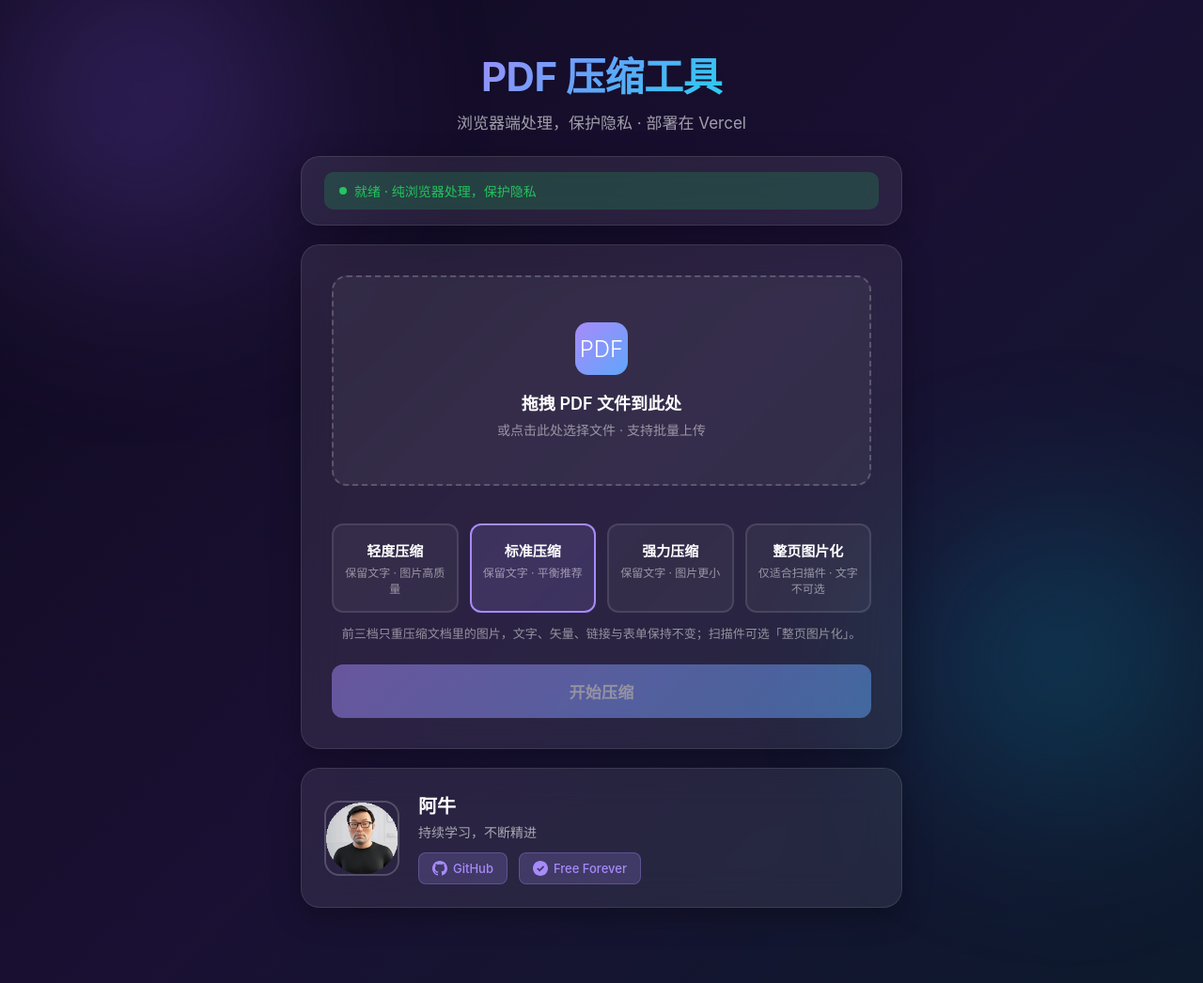
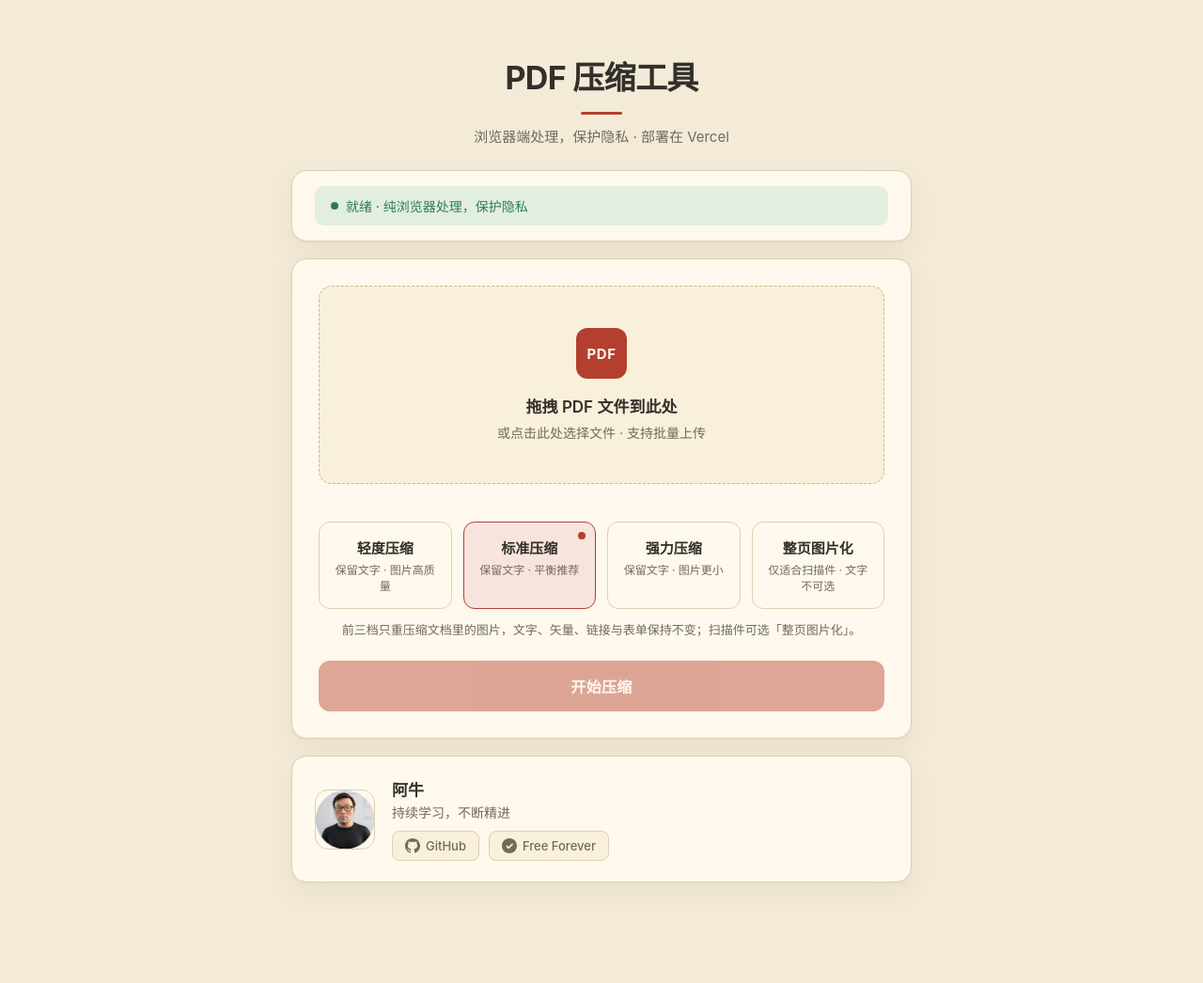
Before and after one commit to bobbyreader/pdf-compressor, a website: page index.html in a window 1280 px wide. Shown: the whole page at 94% size. After the commit the page ends 1013 px from the top, so only its background shows below. Drawn offline with Linux system fonts and the light colour scheme.

Commit message:
界面改版：暖纸质感浅色系 + 砖红强调，去除渐变光斑与毛玻璃；适配深色模式

```diff
--- a/app.js
+++ b/app.js
@@ -618,7 +618,7 @@ function showResults(results) {
                             </div>
                             ${
                                 r.message
-                                    ? `<div class="result-item-detail" style="color: #7dd3fc">${escapeHtml(r.message)}</div>`
+                                    ? `<div class="result-item-detail" style="color: #d97706">${escapeHtml(r.message)}</div>`
                                     : ""
                             }
                         </div>
--- a/index.html
+++ b/index.html
@@ -5,89 +5,102 @@
     <meta name="viewport" content="width=device-width, initial-scale=1.0">
     <title>PDF 压缩工具</title>
     <style>
+        :root {
+            --bg: #f3ead8;
+            --panel: #fef9ec;
+            --panel-2: #f8f0db;
+            --ink: #33302a;
+            --ink-2: #71695a;
+            --line: #ddd0b4;
+            --line-strong: #c9b78f;
+            --accent: #b3402f;
+            --accent-strong: #97331f;
+            --accent-soft: #f7e4dc;
+            --ok: #2e7d4f;
+            --ok-soft: #e2eee0;
+            --warn: #96690a;
+            --warn-soft: #f6ead0;
+            --err: #b3261e;
+            --err-soft: #f8e2de;
+            --shadow: 0 1px 2px rgba(101, 80, 40, 0.05), 0 10px 30px rgba(101, 80, 40, 0.07);
+        }
+
+        @media (prefers-color-scheme: dark) {
+            :root {
+                --bg: #211c16;
+                --panel: #2b251d;
+                --panel-2: #262019;
+                --ink: #ece4d3;
+                --ink-2: #b3a78d;
+                --line: #483d2e;
+                --line-strong: #5f5138;
+                --accent: #e07856;
+                --accent-strong: #eda183;
+                --accent-soft: #3e2a21;
+                --ok: #7fb98a;
+                --ok-soft: #26352a;
+                --warn: #d9a441;
+                --warn-soft: #3a3120;
+                --err: #e88a80;
+                --err-soft: #3d2724;
+                --shadow: 0 1px 2px rgba(0, 0, 0, 0.3), 0 10px 30px rgba(0, 0, 0, 0.35);
+            }
+        }
+
         * { margin: 0; padding: 0; box-sizing: border-box; }
 
         body {
-            font-family: -apple-system, BlinkMacSystemFont, 'SF Pro Display', 'Helvetica Neue', 'PingFang SC', sans-serif;
-            background: linear-gradient(135deg, #0f0a1e 0%, #1a1033 50%, #0d1a2d 100%);
+            font-family: -apple-system, BlinkMacSystemFont, 'SF Pro Display', 'Helvetica Neue', 'PingFang SC', 'Microsoft YaHei', sans-serif;
+            background: var(--bg);
             min-height: 100vh;
             display: flex;
             flex-direction: column;
             align-items: center;
-            color: #ffffff;
-            position: relative;
-            overflow-x: hidden;
-        }
-
-        /* 背景光斑效果 */
-        body::before,
-        body::after {
-            content: '';
-            position: fixed;
-            border-radius: 50%;
-            filter: blur(100px);
-            opacity: 0.4;
-            pointer-events: none;
-            z-index: 0;
-        }
-
-        body::before {
-            width: 500px;
-            height: 500px;
-            background: radial-gradient(circle, #8b5cf6 0%, transparent 70%);
-            top: -150px;
-            left: -100px;
-        }
-
-        body::after {
-            width: 400px;
-            height: 400px;
-            background: radial-gradient(circle, #06b6d4 0%, transparent 70%);
-            bottom: -100px;
-            right: -50px;
+            color: var(--ink);
+            -webkit-font-smoothing: antialiased;
         }
 
         .header {
             text-align: center;
-            padding: 48px 20px 24px;
-            position: relative;
-            z-index: 1;
+            padding: 56px 20px 26px;
         }
 
         .header h1 {
-            font-size: 42px;
-            font-weight: 700;
-            letter-spacing: -0.5px;
-            background: linear-gradient(135deg, #a78bfa, #60a5fa, #22d3ee);
-            -webkit-background-clip: text;
-            -webkit-text-fill-color: transparent;
-            background-clip: text;
+            font-size: 34px;
+            font-weight: 650;
+            letter-spacing: -0.02em;
+            color: var(--ink);
+        }
+
+        .header h1::after {
+            content: '';
+            display: block;
+            width: 44px;
+            height: 3px;
+            border-radius: 2px;
+            background: var(--accent);
+            margin: 14px auto 0;
         }
 
         .header p {
-            font-size: 17px;
-            color: rgba(255, 255, 255, 0.6);
-            margin-top: 8px;
-            font-weight: 400;
+            font-size: 15px;
+            color: var(--ink-2);
+            margin-top: 12px;
         }
 
         .container {
             width: 100%;
-            max-width: 680px;
-            padding: 0 20px 60px;
-            position: relative;
-            z-index: 1;
+            max-width: 700px;
+            padding: 0 20px 56px;
         }
 
         .card {
-            background: rgba(255, 255, 255, 0.08);
-            backdrop-filter: blur(20px);
-            -webkit-backdrop-filter: blur(20px);
-            border-radius: 20px;
-            border: 1px solid rgba(255, 255, 255, 0.1);
-            box-shadow: 0 8px 32px rgba(0, 0, 0, 0.3);
-            padding: 32px;
-            margin-bottom: 20px;
+            background: var(--panel);
+            border: 1px solid var(--line);
+            border-radius: 16px;
+            box-shadow: var(--shadow);
+            padding: 28px;
+            margin-bottom: 18px;
         }
 
         /* 状态栏 */
@@ -97,23 +110,27 @@
             gap: 8px;
             padding: 10px 16px;
             border-radius: 10px;
+            border: 1px solid var(--line);
+            background: var(--panel-2);
+            color: var(--ink-2);
             font-size: 14px;
             font-weight: 500;
             transition: all 0.3s;
         }
 
-        .status-bar.loading { background: rgba(255, 179, 0, 0.2); color: #ffb300; }
-        .status-bar.ok { background: rgba(34, 197, 94, 0.2); color: #22c55e; }
-        .status-bar.error { background: rgba(239, 68, 68, 0.2); color: #ef4444; }
+        .status-bar.loading { background: var(--warn-soft); color: var(--warn); border-color: transparent; }
+        .status-bar.ok { background: var(--ok-soft); color: var(--ok); border-color: transparent; }
+        .status-bar.error { background: var(--err-soft); color: var(--err); border-color: transparent; }
 
         .status-dot {
             width: 8px; height: 8px; border-radius: 50%;
             flex-shrink: 0;
+            background: var(--ink-2);
         }
 
-        .status-bar.loading .status-dot { background: #ffb300; animation: pulse 1.2s infinite; }
-        .status-bar.ok .status-dot { background: #22c55e; }
-        .status-bar.error .status-dot { background: #ef4444; }
+        .status-bar.loading .status-dot { background: var(--warn); animation: pulse 1.2s infinite; }
+        .status-bar.ok .status-dot { background: var(--ok); }
+        .status-bar.error .status-dot { background: var(--err); }
 
         @keyframes pulse {
             0%, 100% { opacity: 1; }
@@ -122,37 +139,38 @@
 
         /* 拖拽上传区 */
         .dropzone {
-            border: 2px dashed rgba(255, 255, 255, 0.2);
-            border-radius: 16px;
-            padding: 48px 24px;
+            border: 1.5px dashed var(--line-strong);
+            border-radius: 14px;
+            padding: 44px 24px;
             text-align: center;
             cursor: pointer;
-            transition: all 0.3s ease;
-            background: rgba(255, 255, 255, 0.05);
+            transition: border-color 0.25s ease, background 0.25s ease;
+            background: var(--panel-2);
         }
 
         .dropzone:hover, .dropzone.dragover {
-            border-color: #a78bfa;
-            background: rgba(167, 139, 250, 0.1);
+            border-color: var(--accent);
+            background: var(--accent-soft);
         }
 
         .dropzone-icon {
-            width: 56px; height: 56px;
+            width: 54px; height: 54px;
             margin: 0 auto 16px;
-            background: linear-gradient(135deg, #a78bfa, #60a5fa);
-            border-radius: 14px;
+            background: var(--accent);
+            border-radius: 12px;
             display: flex; align-items: center; justify-content: center;
-            color: #fff;
-            font-size: 24px;
-            font-weight: 300;
+            color: #fff7ea;
+            font-size: 15px;
+            font-weight: 700;
+            letter-spacing: 0.04em;
         }
 
         .dropzone h3 {
-            font-size: 18px; font-weight: 600; color: #ffffff;
+            font-size: 17px; font-weight: 600; color: var(--ink);
         }
 
         .dropzone p {
-            font-size: 14px; color: rgba(255, 255, 255, 0.5); margin-top: 6px;
+            font-size: 14px; color: var(--ink-2); margin-top: 6px;
         }
 
         .dropzone input { display: none; }
@@ -171,17 +189,17 @@
             gap: 12px;
             padding: 12px 16px;
             border-radius: 12px;
-            background: rgba(255, 255, 255, 0.08);
-            backdrop-filter: blur(10px);
+            background: var(--panel-2);
+            border: 1px solid var(--line);
             font-size: 14px;
         }
 
         .file-item-icon {
             width: 36px; height: 36px;
-            background: linear-gradient(135deg, #f43f5e, #ec4899);
+            background: var(--accent-soft);
             border-radius: 8px;
             display: flex; align-items: center; justify-content: center;
-            color: #fff; font-weight: 700; font-size: 12px;
+            color: var(--accent-strong); font-weight: 700; font-size: 12px;
             flex-shrink: 0;
         }
 
@@ -191,29 +209,29 @@
             overflow: hidden;
             text-overflow: ellipsis;
             font-weight: 500;
-            color: #ffffff;
+            color: var(--ink);
         }
 
         .file-item-size {
-            color: rgba(255, 255, 255, 0.5);
+            color: var(--ink-2);
             font-size: 13px;
             flex-shrink: 0;
         }
 
         .file-item-status {
-            color: #a78bfa;
+            color: var(--accent-strong);
             font-size: 13px;
             flex-shrink: 0;
         }
 
         .file-item-remove {
             background: none; border: none;
-            color: rgba(255, 255, 255, 0.5); cursor: pointer;
+            color: var(--ink-2); cursor: pointer;
             font-size: 18px; padding: 0 4px;
             transition: color 0.2s;
         }
 
-        .file-item-remove:hover { color: #f43f5e; }
+        .file-item-remove:hover { color: var(--err); }
 
         /* 压缩选项 */
         .quality-options {
@@ -225,63 +243,71 @@
 
         .quality-option {
             flex: 1 1 120px;
+            position: relative;
             padding: 16px 12px;
             border-radius: 12px;
-            border: 2px solid rgba(255, 255, 255, 0.1);
+            border: 1.5px solid var(--line);
             text-align: center;
             cursor: pointer;
-            transition: all 0.25s;
-            background: rgba(255, 255, 255, 0.05);
-            color: rgba(255, 255, 255, 0.8);
+            transition: border-color 0.25s, background 0.25s;
+            background: var(--panel);
+            color: var(--ink-2);
         }
 
         .quality-option:hover {
-            border-color: #a78bfa;
-            background: rgba(167, 139, 250, 0.1);
+            border-color: var(--line-strong);
         }
 
         .quality-option.active {
-            border-color: #a78bfa;
-            background: rgba(167, 139, 250, 0.15);
+            border-color: var(--accent);
+            background: var(--accent-soft);
+        }
+
+        .quality-option.active::after {
+            content: '';
+            position: absolute;
+            top: 10px; right: 10px;
+            width: 8px; height: 8px;
+            border-radius: 50%;
+            background: var(--accent);
         }
 
         .quality-option h4 {
-            font-size: 15px; font-weight: 600; color: #ffffff;
+            font-size: 15px; font-weight: 600; color: var(--ink);
         }
 
         .quality-option p {
-            font-size: 12px; color: rgba(255, 255, 255, 0.5); margin-top: 4px;
+            font-size: 12px; color: var(--ink-2); margin-top: 4px;
         }
 
         /* 压缩按钮 */
         .btn-compress {
             display: block;
             width: 100%;
-            padding: 16px;
+            padding: 15px;
             margin-top: 24px;
             border: none;
             border-radius: 12px;
-            font-size: 17px;
+            font-size: 16px;
             font-weight: 600;
-            color: #fff;
-            background: linear-gradient(135deg, #a78bfa, #60a5fa);
+            color: #fff7ea;
+            background: var(--accent);
             cursor: pointer;
-            transition: all 0.3s;
-            letter-spacing: 0.3px;
+            transition: background 0.25s, transform 0.15s;
+            letter-spacing: 0.02em;
         }
 
         .btn-compress:hover {
+            background: var(--accent-strong);
             transform: translateY(-1px);
-            box-shadow: 0 6px 20px rgba(167, 139, 250, 0.4);
         }
 
         .btn-compress:active { transform: translateY(0); }
 
         .btn-compress:disabled {
-            opacity: 0.5;
+            opacity: 0.45;
             cursor: not-allowed;
             transform: none;
-            box-shadow: none;
         }
 
         /* 进度区域 */
@@ -299,19 +325,20 @@
             margin-bottom: 8px;
         }
 
-        .progress-header span:first-child { color: #ffffff; font-weight: 500; }
-        .progress-header span:last-child { color: rgba(255, 255, 255, 0.5); }
+        .progress-header span:first-child { color: var(--ink); font-weight: 500; }
+        .progress-header span:last-child { color: var(--ink-2); }
 
         .progress-bar {
             height: 6px;
-            background: rgba(255, 255, 255, 0.1);
+            background: var(--panel-2);
+            border: 1px solid var(--line);
             border-radius: 3px;
             overflow: hidden;
         }
 
         .progress-fill {
             height: 100%;
-            background: linear-gradient(90deg, #a78bfa, #60a5fa);
+            background: var(--accent);
             border-radius: 3px;
             transition: width 0.3s ease;
             width: 0%;
@@ -320,7 +347,7 @@
         .progress-status {
             margin-top: 8px;
             font-size: 13px;
-            color: rgba(255, 255, 255, 0.5);
+            color: var(--ink-2);
         }
 
         /* 结果列表 */
@@ -331,10 +358,10 @@
         .results-section.show { display: block; }
 
         .results-title {
-            font-size: 20px;
-            font-weight: 700;
+            font-size: 18px;
+            font-weight: 650;
             margin-bottom: 16px;
-            color: #ffffff;
+            color: var(--ink);
         }
 
         .result-item {
@@ -343,68 +370,67 @@
             gap: 12px;
             padding: 16px;
             border-radius: 12px;
-            background: rgba(255, 255, 255, 0.08);
-            backdrop-filter: blur(10px);
+            background: var(--panel-2);
+            border: 1px solid var(--line);
             margin-bottom: 8px;
         }
 
         .result-item-icon {
             width: 40px; height: 40px;
-            border-radius: 10px;
+            border-radius: 50%;
             display: flex; align-items: center; justify-content: center;
-            font-size: 20px; flex-shrink: 0;
+            font-size: 17px; flex-shrink: 0;
         }
 
-        .result-item-icon.success { background: rgba(34, 197, 94, 0.2); color: #22c55e; }
-        .result-item-icon.fail { background: rgba(239, 68, 68, 0.2); color: #ef4444; }
+        .result-item-icon.success { background: var(--ok-soft); color: var(--ok); }
+        .result-item-icon.fail { background: var(--err-soft); color: var(--err); }
 
         .result-item-info { flex: 1; }
 
         .result-item-name {
             font-weight: 600; font-size: 15px;
-            color: #ffffff;
+            color: var(--ink);
         }
 
         .result-item-detail {
-            font-size: 13px; color: rgba(255, 255, 255, 0.5); margin-top: 4px;
+            font-size: 13px; color: var(--ink-2); margin-top: 4px;
         }
 
         .result-item-ratio {
             font-size: 18px; font-weight: 700;
-            color: #22c55e; flex-shrink: 0;
+            color: var(--ok); flex-shrink: 0;
         }
 
-        .result-item-ratio.negative { color: #fbbf24; }
+        .result-item-ratio.negative { color: var(--warn); }
 
         .result-error {
-            color: #ef4444;
+            color: var(--err);
             font-size: 13px;
             margin-top: 2px;
         }
 
         .btn-download {
-            padding: 10px 20px;
-            border: none;
-            border-radius: 8px;
+            padding: 9px 18px;
+            border: 1.5px solid var(--accent);
+            border-radius: 10px;
             font-size: 14px;
             font-weight: 600;
-            color: #fff;
-            background: linear-gradient(135deg, #a78bfa, #60a5fa);
+            color: var(--accent-strong);
+            background: transparent;
             cursor: pointer;
-            transition: all 0.3s;
+            transition: background 0.25s;
             margin-top: 8px;
         }
 
         .btn-download:hover {
-            transform: translateY(-1px);
-            box-shadow: 0 4px 12px rgba(167, 139, 250, 0.4);
+            background: var(--accent-soft);
         }
 
         .results-footer {
             text-align: center;
             margin-top: 20px;
             font-size: 14px;
-            color: rgba(255, 255, 255, 0.5);
+            color: var(--ink-2);
         }
 
         /* Toast 通知 */
@@ -414,60 +440,58 @@
             left: 50%;
             transform: translateX(-50%) translateY(-100px);
             padding: 12px 24px;
-            border-radius: 12px;
+            border-radius: 10px;
             font-size: 14px;
             font-weight: 500;
             z-index: 999;
             transition: transform 0.4s cubic-bezier(0.175, 0.885, 0.32, 1.275);
-            box-shadow: 0 4px 20px rgba(0, 0, 0, 0.3);
-            color: #fff;
+            box-shadow: var(--shadow);
+            background: var(--ink);
+            color: var(--panel);
         }
 
         .toast.show { transform: translateX(-50%) translateY(0); }
-        .toast.error { background: #ef4444; }
-        .toast.success { background: #22c55e; }
+        .toast.error { background: var(--err); color: #fff; }
+        .toast.success { background: var(--ok); color: #fff; }
 
-        /* 个人信息卡片样式 */
+        /* 个人信息卡片 */
         .profile-card {
-            margin-top: 20px;
-            padding: 24px !important;
+            padding: 22px 24px !important;
         }
 
         .profile-content {
             display: flex;
             align-items: center;
-            gap: 20px;
+            gap: 18px;
         }
 
         .profile-avatar {
-            width: 80px;
-            height: 80px;
-            border-radius: 16px;
+            width: 64px;
+            height: 64px;
+            border-radius: 14px;
             object-fit: cover;
             flex-shrink: 0;
-            border: 2px solid rgba(255, 255, 255, 0.2);
+            border: 1px solid var(--line);
         }
 
-        .profile-info {
-            flex: 1;
-        }
+        .profile-info { flex: 1; }
 
         .profile-name {
-            font-size: 20px;
-            font-weight: 700;
-            color: #ffffff;
-            margin-bottom: 4px;
+            font-size: 17px;
+            font-weight: 650;
+            color: var(--ink);
+            margin-bottom: 2px;
         }
 
         .profile-bio {
             font-size: 14px;
-            color: rgba(255, 255, 255, 0.6);
-            margin-bottom: 12px;
+            color: var(--ink-2);
+            margin-bottom: 10px;
         }
 
         .profile-links {
             display: flex;
-            gap: 12px;
+            gap: 10px;
             flex-wrap: wrap;
         }
 
@@ -475,19 +499,20 @@
             display: inline-flex;
             align-items: center;
             gap: 6px;
-            padding: 8px 14px;
-            background: rgba(167, 139, 250, 0.2);
+            padding: 7px 13px;
+            background: var(--panel-2);
             border-radius: 8px;
             font-size: 13px;
             font-weight: 500;
-            color: #a78bfa;
+            color: var(--ink-2);
             text-decoration: none;
             transition: all 0.2s;
-            border: 1px solid rgba(167, 139, 250, 0.3);
+            border: 1px solid var(--line);
         }
 
         .profile-link:hover {
-            background: rgba(167, 139, 250, 0.3);
+            border-color: var(--line-strong);
+            color: var(--ink);
             transform: translateY(-1px);
         }
 
@@ -496,10 +521,18 @@
             height: 16px;
         }
 
+        .mode-note {
+            margin-top: 12px;
+            font-size: 13px;
+            color: var(--ink-2);
+            text-align: center;
+        }
+
         @media (max-width: 600px) {
-            .header h1 { font-size: 32px; }
-            .quality-options { flex-direction: column; }
-            .card { padding: 24px; }
+            .header { padding-top: 40px; }
+            .header h1 { font-size: 27px; }
+            .card { padding: 20px; }
+            .quality-option { flex: 1 1 42%; }
         }
 
         @media (max-width: 500px) {
@@ -512,6 +545,7 @@
                 justify-content: center;
             }
         }
+
     </style>
 </head>
 <body>
@@ -563,7 +597,7 @@
                 <p>仅适合扫描件 · 文字不可选</p>
             </div>
         </div>
-        <p style="margin-top: 12px; font-size: 13px; color: rgba(255,255,255,0.5); text-align: center;">
+        <p class="mode-note">
             前三档只重压缩文档里的图片，文字、矢量、链接与表单保持不变；扫描件可选「整页图片化」。
         </p>
 
```
